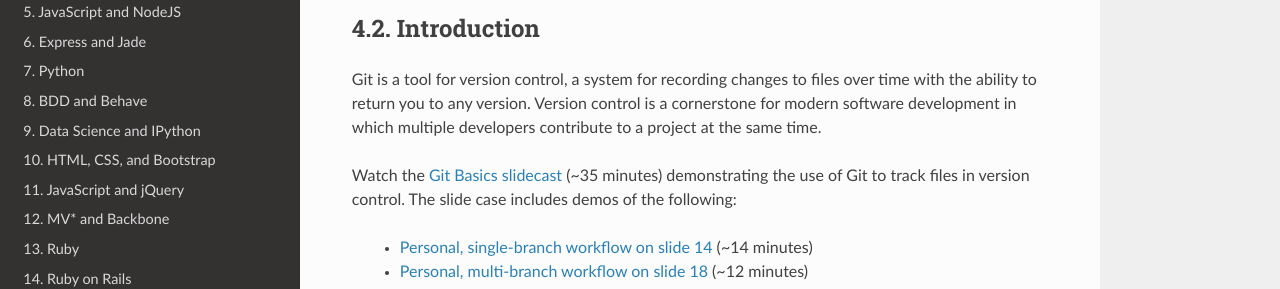
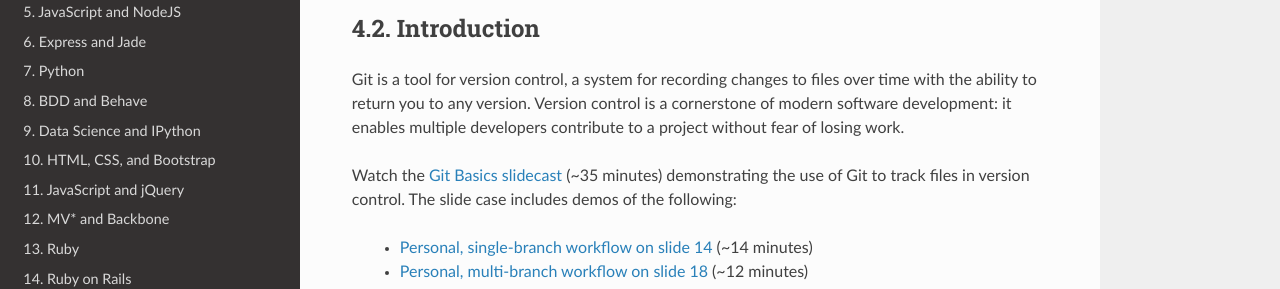
Before and after one commit to parente/tott, a Sphinx documentation site: the page built from doc/sessions/git.rst, in a window 1280 px wide and 900 px high. Shown: the part 372-661 px from the top of the window. Built offline with Sphinx 7.4.7 and the Read the Docs theme 2.0.0, drawn with Linux system fonts in a browser that asks for light colours.

Commit message:
Little better git intro

```diff
--- a/doc/sessions/git.rst
+++ b/doc/sessions/git.rst
@@ -14,7 +14,7 @@
 Introduction
 ------------
 
-Git is a tool for version control, a system for recording changes to files over time with the ability to return you to any version. Version control is a cornerstone for modern software development in which multiple developers contribute to a project at the same time.
+Git is a tool for version control, a system for recording changes to files over time with the ability to return you to any version. Version control is a cornerstone of modern software development: it enables multiple developers contribute to a project without fear of losing work.
 
 Watch the `Git Basics slidecast <../_static/casts/git.html>`_ (~35 minutes) demonstrating the use of Git to track files in version control. The slide case includes demos of the following:
 
```
